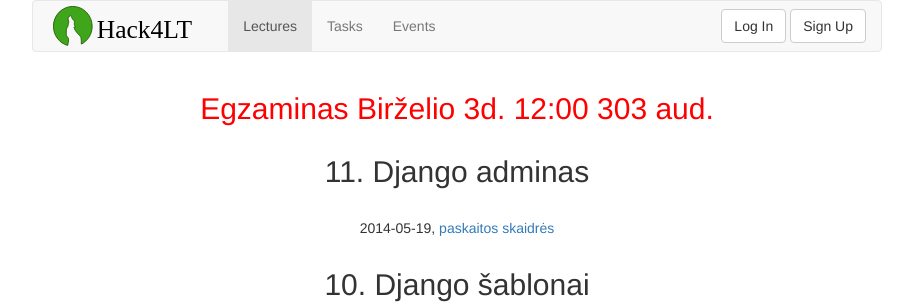
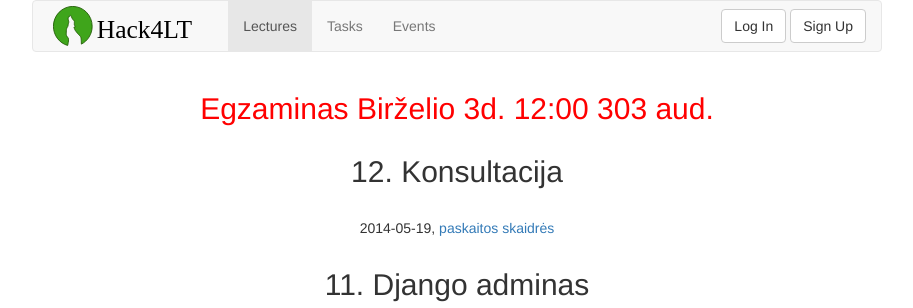
Before and after one commit to niekas/Hack4LT, a Django app: template src/hack4lt/templates/hack4lt/lectures.html in a window 1280 px wide. Shown: the top 308 px of the page, without its empty margins (183-1096 px from the left). Run offline with Django 3.2, Linux system fonts and the light colour scheme; the template is opened without the code that fills it, so the values that code supplies are empty; some libraries are stand-ins or nearby versions.

Commit message:
Add 12'th lectures slides: brief exam description.

```diff
--- a/src/hack4lt/templates/hack4lt/lectures.html
+++ b/src/hack4lt/templates/hack4lt/lectures.html
@@ -15,6 +15,13 @@
 
         <div class="col-md-12" style="text-align: center; color: red;">
             <h2>Egzaminas Birželio 3d. 12:00 303 aud.</h2>
+        </div>
+
+        <div class="col-md-12" style="text-align: center;">
+            <h2>12. Konsultacija </h2>
+            <p><br/>2014-05-19, <a href="{{ STATIC_URL }}files/12_egzaminas.pdf">paskaitos skaidrės</a></p>
+            <div class="col-md-offset-4" style="text-align: left;">
+            </div>
         </div>
 
         <div class="col-md-12" style="text-align: center;">
```
Also changed, not shown: 1 other file.
